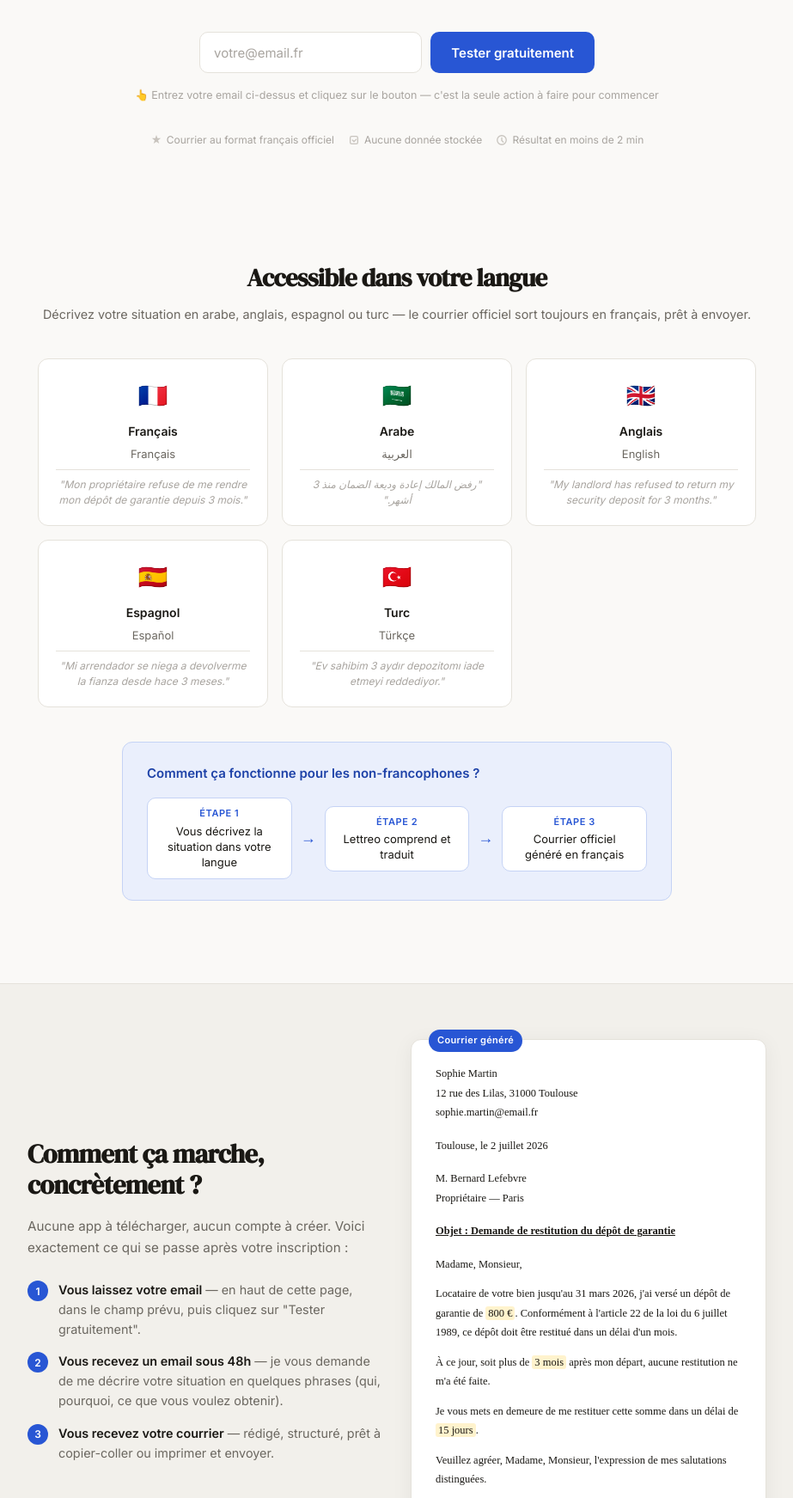
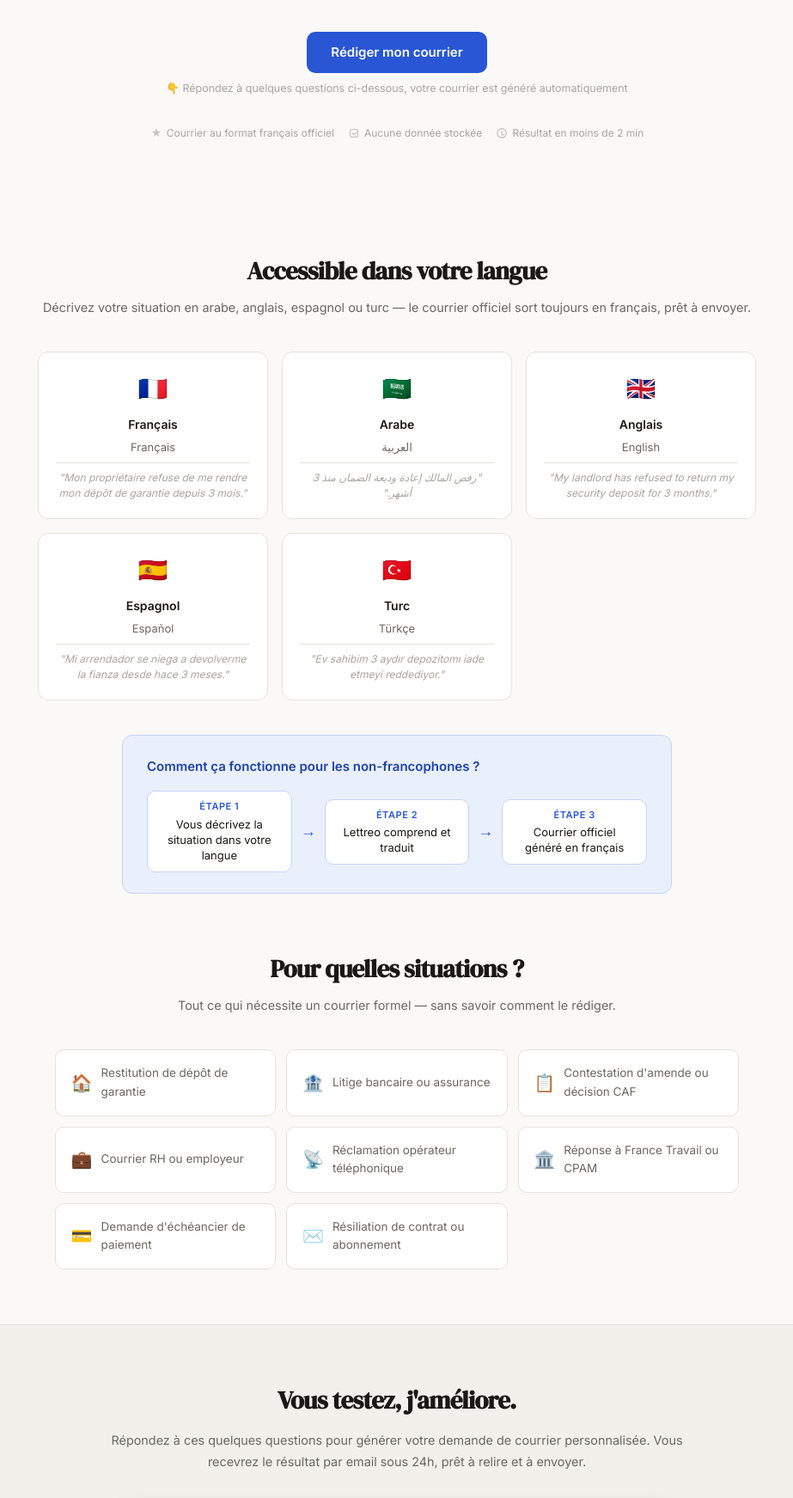
Before and after one commit to bilalchochara-web/-lettreo, a plain HTML site: page index.html in a window 1280 px wide. Shown: the part 447-2190 px from the top of the page at 86% size, without its empty margins (178-1101 px from the left). Drawn offline with Linux system fonts and the light colour scheme.

Commit message:
Remove form a789nd success message, add letter generation button
Removed form section and success message from the HTML, replacing it with a button for generating letters. Updated related JavaScript functions to remove form submission handling.

```diff
--- a/index.html
+++ b/index.html
@@ -255,19 +255,8 @@
     décrivez votre situation et recevez un courrier formel prêt à envoyer.
     Sans jargon. Sans stress.
   </p>
-  <div id="form-block">
-    <form class="form-wrap" id="form-hero" action="https://api.web3forms.com/submit" method="POST" onsubmit="handleSubmit(event)">
-      <input type="hidden" name="access_key" value="6b12aa15-a40c-4b2b-a9cd-f56103f3eb56">
-      <input type="hidden" name="subject" value="Nouveau lead Lettreo - Hero">
-      <input type="hidden" name="source" value="Hero - Tester gratuitement">
-      <input type="email" name="email" id="email-input" placeholder="votre@email.fr" required autocomplete="email">
-      <button type="submit" class="btn-primary" id="btn-hero-txt">Tester gratuitement</button>
-    </form>
-    <p class="form-note" id="form-note-txt">👆 Entrez votre email ci-dessus et cliquez sur le bouton — c'est la seule action à faire pour commencer</p>
-  </div>
-  <div class="success-msg" id="success-msg">
-    ✓ <span id="success-txt"><strong>Merci !</strong> Vérifiez votre boîte mail (et vos spams) : je vous réponds sous 48h pour vous demander votre situation en 2-3 phrases, puis je vous envoie votre courrier prêt à envoyer.</span>
-  </div>
+  <a href="#inscription" class="btn-primary" style="display:inline-block; text-decoration:none; line-height:48px; padding:0 28px;" id="btn-hero-txt">Rédiger mon courrier</a>
+  <p class="form-note" id="form-note-txt">👇 Répondez à quelques questions ci-dessous, votre courrier est généré automatiquement</p>
   <div class="trust-chips" style="margin-top:2rem">
     <span class="chip">
       <svg viewBox="0 0 16 16" fill="none"><path d="M8 1l1.5 4.5H14l-3.7 2.7 1.4 4.3L8 10.2 4.3 12.5l1.4-4.3L2 5.5h4.5z" fill="#c8c4be"/></svg>
@@ -335,34 +324,6 @@
 </section>
 
 <!-- DEMO -->
-<section class="demo-section">
-  <div class="demo-inner">
-    <div class="demo-left">
-      <h2 id="demo-h2">Comment ça marche, concrètement ?</h2>
-      <p id="demo-p">Aucune app à télécharger, aucun compte à créer. Voici exactement ce qui se passe après votre inscription :</p>
-      <ul class="steps-list">
-        <li><span class="step-num">1</span><span id="step-a"><strong>Vous laissez votre email</strong> — en haut de cette page, dans le champ prévu, puis cliquez sur "Tester gratuitement".</span></li>
-        <li><span class="step-num">2</span><span id="step-b"><strong>Vous recevez un email sous 48h</strong> — je vous demande de me décrire votre situation en quelques phrases (qui, pourquoi, ce que vous voulez obtenir).</span></li>
-        <li><span class="step-num">3</span><span id="step-c"><strong>Vous recevez votre courrier</strong> — rédigé, structuré, prêt à copier-coller ou imprimer et envoyer.</span></li>
-      </ul>
-    </div>
-    <div class="lettre-mock">
-      <div class="expediteur">Sophie Martin<br>12 rue des Lilas, 31000 Toulouse<br>sophie.martin@email.fr</div>
-      <div style="margin-bottom:1rem">Toulouse, le 2 juillet 2026</div>
-      <div class="destinataire">M. Bernard Lefebvre<br>Propriétaire — Paris</div>
-      <div class="objet">Objet : Demande de restitution du dépôt de garantie</div>
-      <div class="corps">
-        <p>Madame, Monsieur,</p>
-        <p>Locataire de votre bien jusqu'au 31 mars 2026, j'ai versé un dépôt de garantie de <span class="highlight-text">800 €</span>. Conformément à l'article 22 de la loi du 6 juillet 1989, ce dépôt doit être restitué dans un délai d'un mois.</p>
-        <p>À ce jour, soit plus de <span class="highlight-text">3 mois</span> après mon départ, aucune restitution ne m'a été faite.</p>
-        <p>Je vous mets en demeure de me restituer cette somme dans un délai de <span class="highlight-text">15 jours</span>.</p>
-      </div>
-      <div class="politesse">Veuillez agréer, Madame, Monsieur, l'expression de mes salutations distinguées.</div>
-      <div class="signature">Sophie Martin<br><em style="font-size:11px;color:#888">(Signature)</em></div>
-    </div>
-  </div>
-</section>
-
 <!-- CAS D'USAGE -->
 <section class="usecases">
   <h2 id="cases-h2">Pour quelles situations ?</h2>
@@ -677,7 +638,6 @@ function setLang(lang) {
   document.getElementById('hero-sub-txt').textContent = t.heroSub;
   document.getElementById('btn-hero-txt').textContent = t.btnHero;
   document.getElementById('form-note-txt').textContent = t.formNote;
-  document.getElementById('success-txt').textContent = t.success;
   document.getElementById('chip1').textContent = t.chip1;
   document.getElementById('chip2').textContent = t.chip2;
   document.getElementById('chip3').textContent = t.chip3;
@@ -710,36 +670,10 @@ function setLang(lang) {
   document.getElementById('footer-h2').textContent = t.footerH2;
   document.getElementById('footer-p').textContent = t.footerP;
   document.getElementById('footer-privacy').textContent = t.footerPrivacy;
-  document.getElementById('email-input').placeholder = lang === 'ar' ? 'بريدك@email.fr' : lang === 'tr' ? 'email@adresiniz.fr' : lang === 'es' ? 'tu@email.fr' : 'your@email.fr';
-  document.getElementById('email-input-2').placeholder = document.getElementById('email-input').placeholder;
-}
-
-async function submitFormNatively(form) {
-  const formData = new FormData(form);
-  const response = await fetch(form.action, {
-    method: "POST",
-    body: formData,
-    headers: { "Accept": "application/json" }
-  });
-  return response.ok;
-}
-
-async function handleSubmit(e) {
-  e.preventDefault();
-  const form = document.getElementById('form-hero');
-  try {
-    await submitFormNatively(form);
-  } catch (err) {
-    console.error("Erreur envoi:", err);
-  }
-  document.getElementById('form-block').style.display = 'none';
-  document.getElementById('success-msg').style.display = 'block';
 }
 </script>
 <script>
 (function() {
-  const WEB3FORMS_KEY = "6b12aa15-a40c-4b2b-a9cd-f56103f3eb56";
-
   const LW_I18N = {
     fr: {
       dir: "ltr",
```
